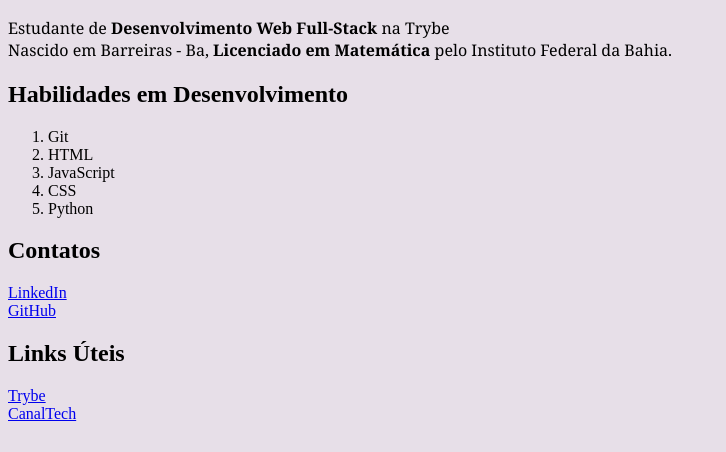
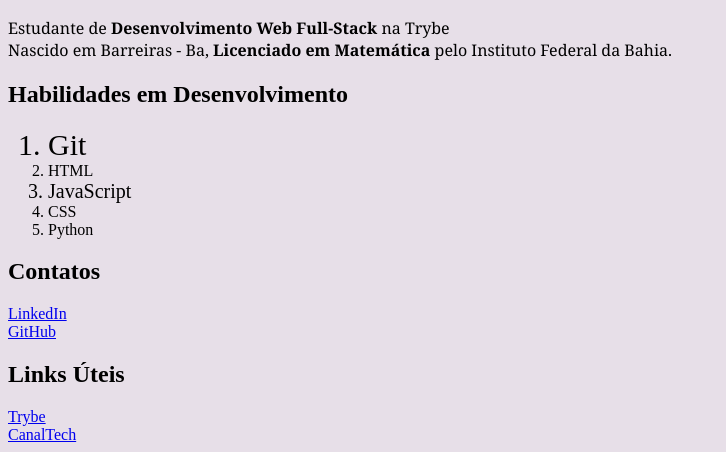
Before and after one commit to hannibal1207/hannibal1207.github.io, a plain HTML site: page index.html in a window 1280 px wide. Shown: the part 1282-1734 px from the top of the page, without its empty margins (0-726 px from the left). Before the commit the page ends 1713 px from the top, so only its background shows below. Drawn offline with Linux system fonts and the light colour scheme.

Commit message:
muda o tamanho dos elementos da lista de habilidades atraves das clases

```diff
--- a/index.html
+++ b/index.html
@@ -13,6 +13,14 @@
       p{
         font-style: normal; font-family: Cambria, Cochin, Georgia, Times, 'Times New Roman', serif;
       }
+      .style{
+        font-size: 30px;
+      }
+      .maior{
+        font-size: 20px;
+
+      }
+
 
 
     </style>
@@ -40,9 +48,9 @@
 
     <h2 id="Hab">Habilidades em Desenvolvimento</h2>
     <ol>
-        <li>Git</li>
+        <li class="style">Git</li>
         <li>HTML</li>
-        <li>JavaScript</li>
+        <li class="maior">JavaScript</li>
         <li>CSS</li>
         <li>Python</li>
     </ol>
```
